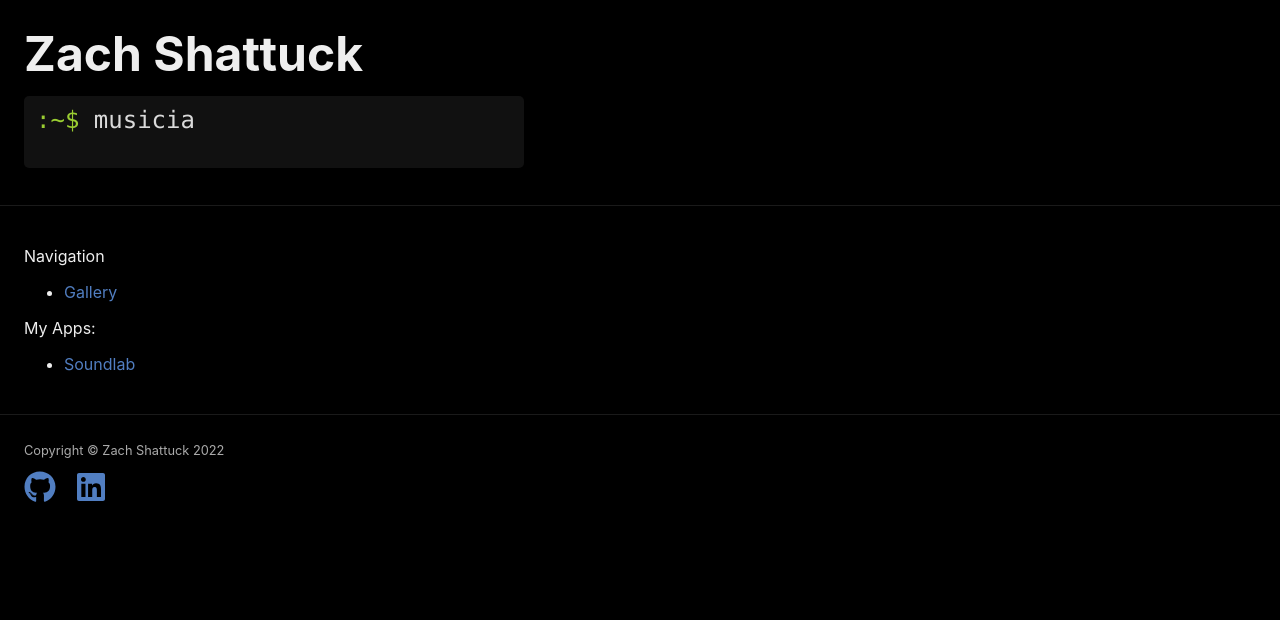
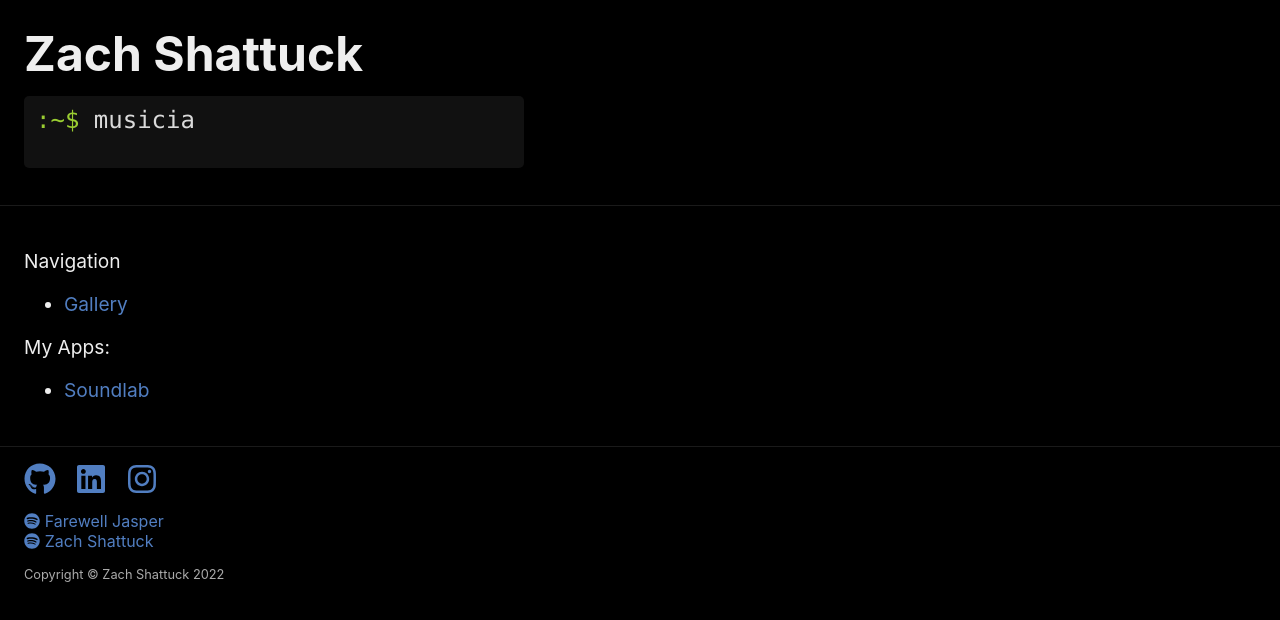
Before and after one commit to zachshattuck/zachs.dev, a Next.js app: page / in a window 1280 px wide. Shown: the top 620 px of the page. Built offline with nearby package versions, Linux system fonts and the light colour scheme.

Commit message:
Add footer

```diff
--- a/components/Footer.tsx
+++ b/components/Footer.tsx
@@ -1,15 +1,19 @@
 import styles from 'styles/Footer.module.scss'
-import { FaCode, FaCodeBranch, FaGithub, FaLinkedin } from 'react-icons/fa'
+import { FaCode, FaCodeBranch, FaGithub, FaInstagram, FaLinkedin, FaSpotify } from 'react-icons/fa'
 
 export const Footer = () => {
   return (
     <footer className={styles.footer}>
-      <p className={styles.copyright}>Copyright &copy; Zach Shattuck 2022</p>
       <ul className={styles.socials}>
         <li><a href="https://github.com/zachshattuck"><FaGithub /></a></li>
         <li><a href="https://linkedin.com/in/zacharydshattuck"><FaLinkedin /></a></li>
-        {/* <li><a href="#"><FaCode /> Developer Mode</a></li> */}
+        <li><a href="https://instagram.com/zach.shattuck"><FaInstagram /></a></li>
       </ul>
+      <ul className={styles.music}>
+        <li><a href="https://open.spotify.com/artist/2jxSqakimmgmCRG2BZqGDx"><FaSpotify />Farewell Jasper</a></li>
+        <li><a href="https://open.spotify.com/artist/1cShTV0x4FfASjryEGUvAB"><FaSpotify />Zach Shattuck</a></li>
+      </ul>
+      <p className={styles.copyright}>Copyright &copy; Zach Shattuck 2022</p>
     </footer>
   )
 }
--- a/styles/Footer.module.scss
+++ b/styles/Footer.module.scss
@@ -8,20 +8,19 @@
   color: #AAA;
 }
 
-.socials {
+.socials,
+.music {
   list-style-type: none;
-  display: flex;
-  flex-wrap: wrap;
-  margin: 0;
+  margin: 0 0 1rem 0;
   padding: 0;
 
   >li {
     margin-right: 0.6em;
+    width: fit-content;
 
     >a {
       display: flex;
       align-items: center;
-      font-size: 2em;
 
       >svg {
         margin-right: .3em;
@@ -29,3 +28,14 @@
     }
   }
 }
+
+.socials {
+  display: flex;
+  flex-wrap: wrap;
+
+  a {
+    font-size: 2em;
+  }
+}
+
+.music {}
--- a/styles/globals.scss
+++ b/styles/globals.scss
@@ -35,4 +35,8 @@ code {
     Bitstream Vera Sans Mono, Courier New, monospace;
 }
 
+main {
+  font-size: 1.2em;
+}
+
 @media (prefers-color-scheme: dark) {}
```
Also changed, not shown: public/about.txt (deleted).
